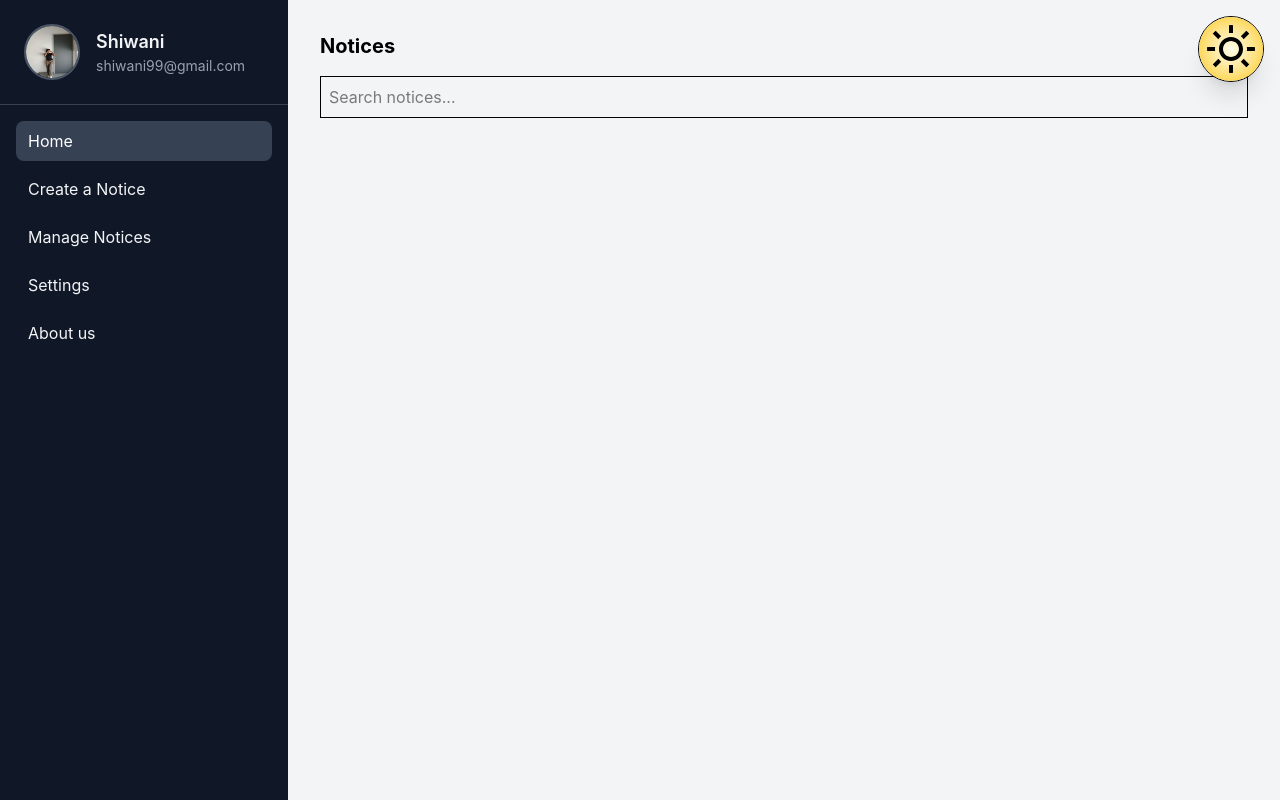
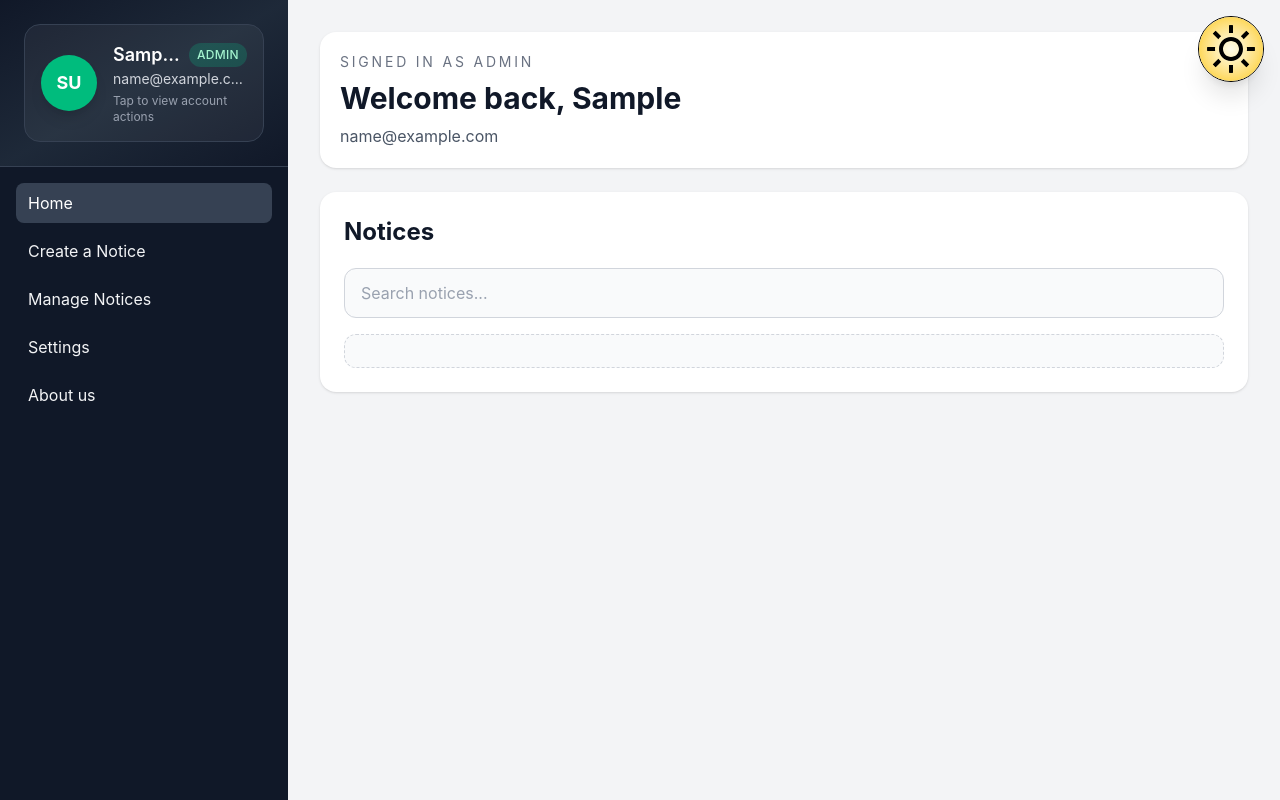
Before and after one commit to shiwani-dev/Notice-System, a React (Vite) app: page /dashboard in a window 1280 px wide. Built offline with nearby package versions, Linux system fonts and the light colour scheme; sample sign-in values are in the browser's storage.

Commit message:
token and profile

```diff
--- a/src/components/HomeNotices.jsx
+++ b/src/components/HomeNotices.jsx
@@ -9,27 +9,36 @@ function HomeNotices() {
   const { language } = useContext(LanguageContext);
   const t = translations[language];
   const [search, setSearch] = useState("");
+  const normalizedSearch = search.trim().toLowerCase();
 
-  const filteredNotices = notices.filter(
-    (n) =>
-      n.title.toLowerCase().includes(search.toLowerCase()) ||
-      n.notice.toLowerCase().includes(search.toLowerCase())
-  );
+  const filteredNotices = notices.filter((notice) => {
+    const title = notice?.title?.toLowerCase?.() ?? "";
+    const content = notice?.notice?.toLowerCase?.() ?? "";
+
+    return (
+      normalizedSearch === "" ||
+      title.includes(normalizedSearch) ||
+      content.includes(normalizedSearch)
+    );
+  });
 
   return (
-    <div className="p-2bnbmxcjdhn ">
-
-      <h1 className="text-xl font-bold mb-4">{t.notices}</h1>
+    <div className="rounded-2xl bg-white p-6 shadow-sm dark:bg-gray-800">
+      <div className="mb-5">
+        <h1 className="text-2xl font-bold text-gray-900 dark:text-gray-100">
+          {t.notices}
+        </h1>
+      </div>
 
       <input
         type="text"
         placeholder={t.searchNotices}
         value={search}
         onChange={(e) => setSearch(e.target.value)}
-        className="border p-2 mb-4 w-full"
+        className="mb-4 w-full rounded-xl border border-gray-300 bg-gray-50 px-4 py-3 text-gray-900 outline-none transition placeholder:text-gray-400 focus:border-emerald-500 focus:bg-white focus:ring-2 focus:ring-emerald-200 dark:border-gray-600 dark:bg-gray-900 dark:text-gray-100 dark:placeholder:text-gray-500 dark:focus:border-emerald-400 dark:focus:ring-emerald-900"
       />
 
-      <div>
+      <div className="space-y-4">
         {filteredNotices.map((n, index) => (
           <NoticeCard
             key={index}
@@ -38,6 +47,12 @@ function HomeNotices() {
             showActions={false}
           />
         ))}
+
+        {filteredNotices.length === 0 && (
+          <p className="rounded-xl border border-dashed border-gray-300 bg-gray-50 p-4 text-center text-gray-500 dark:border-gray-600 dark:bg-gray-900 dark:text-gray-400">
+            {t.noNotices}
+          </p>
+        )}
       </div>
     </div>
   );
--- a/src/components/Language.jsx
+++ b/src/components/Language.jsx
@@ -2,10 +2,12 @@ import React from "react";
 import { ThemeContext } from "../context/ThemeContext";
 import { LanguageContext } from "../context/LanguageContext";
 import { translations } from "../utils/translations";
+import { useAuth } from "../hooks/useAuth";
 
 function Language() {
   const { theme, setTheme } = React.useContext(ThemeContext);
   const { language, setLanguage } = React.useContext(LanguageContext);
+  const { logout } = useAuth();
 
   const t = translations[language];
 
@@ -19,25 +21,27 @@ function Language() {
   };
 
   const clearData = () => {
-    localStorage.clear();
-    alert("Local storage cleared!");
+    localStorage.removeItem("notices");
+    localStorage.removeItem("currentUser");
+    localStorage.removeItem("role");
+    localStorage.removeItem("token");
+    logout();
+    alert("Session and notices cleared. Saved users are kept.");
   };
 
   return (
-    <div className="p-8 max-w-3xl mx-auto dark:bg-gray-200 rounded-xl">
-      <h2 className="text-3xl font-bold mb-8">{t.settings}</h2>
+    <div className="mx-auto max-w-3xl rounded-2xl bg-gray-50 p-8 text-gray-900 shadow-sm dark:bg-gray-900 dark:text-gray-100">
+      <h2 className="mb-8 text-3xl font-bold">{t.settings}</h2>
 
-      <div className="bg-white shadow rounded-lg p-6 mb-6">
-        <h3 className="text-xl font-semibold mb-4">{t.theme}</h3>
-        <div className="flex space-x-4">
+      <div className="mb-6 rounded-2xl border border-gray-200 bg-white p-6 shadow-sm dark:border-gray-700 dark:bg-gray-800">
+        <h3 className="mb-4 text-xl font-semibold">{t.theme}</h3>
+        <div className="flex flex-wrap gap-4">
           <button
             onClick={() => handleThemeChange("light")}
-            className={`px-4 py-2 rounded-lg transition ${
+            className={`rounded-xl px-5 py-2.5 font-medium transition ${
               theme === "light"
-
-                ? "bg-blue-600 text-white"
-
-                : "bg-gray-200 hover:bg-gray-300"
+                ? "bg-emerald-600 text-white shadow-sm"
+                : "bg-gray-100 text-gray-700 hover:bg-gray-200 dark:bg-gray-700 dark:text-gray-100 dark:hover:bg-gray-600"
             }`}
           >
             {t.light}
@@ -45,10 +49,10 @@ function Language() {
 
           <button
             onClick={() => handleThemeChange("dark")}
-            className={`px-4 py-2 rounded-lg transition ${
+            className={`rounded-xl px-5 py-2.5 font-medium transition ${
               theme === "dark"
-                ? "bg-blue-600 text-white"
-                : "bg-gray-200 hover:bg-gray-300"
+                ? "bg-emerald-600 text-white shadow-sm"
+                : "bg-gray-100 text-gray-700 hover:bg-gray-200 dark:bg-gray-700 dark:text-gray-100 dark:hover:bg-gray-600"
             }`}
           >
             {t.dark}
@@ -56,23 +60,26 @@ function Language() {
         </div>
       </div>
 
-      <div className="bg-white dark:bg-gray-800 shadow rounded-lg p-6 mb-6">
-        <h3 className="text-xl font-semibold mb-4">{t.language}</h3>
+      <div className="mb-6 rounded-2xl border border-gray-200 bg-white p-6 shadow-sm dark:border-gray-700 dark:bg-gray-800">
+        <h3 className="mb-2 text-xl font-semibold">{t.language}</h3>
+        <p className="mb-4 text-sm text-gray-500 dark:text-gray-400">
+          Choose the language used across the dashboard.
+        </p>
         <select
           value={language}
           onChange={handleLanguageChange}
-          className="border rounded-lg p-2 w-full focus:ring-2 focus:ring-blue-500"
+          className="w-full rounded-xl border border-gray-300 bg-white px-4 py-3 text-gray-900 outline-none transition focus:border-emerald-500 focus:ring-2 focus:ring-emerald-200 dark:border-gray-600 dark:bg-gray-900 dark:text-gray-100 dark:focus:border-emerald-400 dark:focus:ring-emerald-900"
         >
           <option value="en">English</option>
           <option value="np">Nepali</option>
         </select>
       </div>
 
-      <div className="bg-white dark:bg-gray-100 shadow rounded-lg p-6">
-        <h3 className="text-xl font-semibold mb-4">{t.data}</h3>
+      <div className="rounded-2xl border border-gray-200 bg-white p-6 shadow-sm dark:border-gray-700 dark:bg-gray-800">
+        <h3 className="mb-4 text-xl font-semibold">{t.data}</h3>
         <button
           onClick={clearData}
-          className="bg-red-600 text-white px-4 py-2 rounded-lg hover:bg-red-500 transition"
+          className="rounded-xl bg-red-600 px-5 py-2.5 font-medium text-white transition hover:bg-red-500"
         >
           {t.clearStorage}
         </button>
--- a/src/components/Profile.jsx
+++ b/src/components/Profile.jsx
@@ -1,37 +1,72 @@
-import { useState } from "react";
+import { useMemo, useState } from "react";
+import { useNavigate } from "react-router-dom";
+import { useAuth } from "../hooks/useAuth";
 
 function Profile() {
   const [editMode, setEditMode] = useState(false);
+  const { currentUser, logout } = useAuth();
+  const navigate = useNavigate();
+
+  const displayName = currentUser?.name?.trim() || "Guest User";
+  const displayEmail = currentUser?.email || "No email";
+  const displayRole = currentUser?.role || "user";
+  const avatarText = useMemo(() => {
+    const parts = displayName.split(" ").filter(Boolean);
+
+    return parts.slice(0, 2).map((part) => part[0]?.toUpperCase()).join("") || "GU";
+  }, [displayName]);
 
   const handleLogout = () => {
-    localStorage.clear();
-    window.location.href = "/login";
+    logout();
+    navigate("/login");
   };
 
   return (
-    <div className="p-6 border-b border-gray-700">
-
+    <div className="border-b border-gray-700 bg-gradient-to-br from-gray-900 via-gray-800 to-gray-900 p-6">
       <div
-        className="flex items-center space-x-4 cursor-pointer"
+        className="cursor-pointer rounded-2xl border border-gray-700 bg-white/5 p-4 transition hover:border-gray-500"
         onClick={() => setEditMode(!editMode)}
       >
-        <img
-          src="src/assets/profile.png"
-          alt="User Avatar"
-          className="w-14 h-14 rounded-full border-2 border-gray-600"
-        />
-        <div>
-          <h3 className="text-lg font-semibold">Shiwani</h3>
-          <p className="text-sm text-gray-400">shiwani99@gmail.com</p>
+        <div className="flex items-center space-x-4">
+          <div className="flex h-14 w-14 items-center justify-center rounded-full bg-emerald-500 text-lg font-bold text-white shadow-lg">
+            {avatarText}
+          </div>
+
+          <div className="min-w-0 flex-1">
+            <div className="flex items-center gap-2">
+              <h3 className="truncate text-lg font-semibold text-white">
+                {displayName}
+              </h3>
+              <span className="rounded-full bg-emerald-400/20 px-2 py-1 text-xs font-medium uppercase tracking-wide text-emerald-200">
+                {displayRole}
+              </span>
+            </div>
+            <p className="truncate text-sm text-gray-300">{displayEmail}</p>
+            <p className="mt-1 text-xs text-gray-400">Tap to view account actions</p>
+          </div>
         </div>
       </div>
 
+      {editMode && (
+        <div className="mt-4 space-y-3 rounded-2xl border border-gray-700 bg-black/20 p-4">
+          <div className="grid grid-cols-1 gap-3 text-sm text-gray-200">
+            <div className="rounded-xl bg-white/5 p-3">
+              <p className="text-xs uppercase tracking-wide text-gray-400">Current User</p>
+              <p className="mt-1 font-medium text-white">{displayName}</p>
+            </div>
+            <div className="rounded-xl bg-white/5 p-3">
+              <p className="text-xs uppercase tracking-wide text-gray-400">Email</p>
+              <p className="mt-1 break-all font-medium text-white">{displayEmail}</p>
+            </div>
+            <div className="rounded-xl bg-white/5 p-3">
+              <p className="text-xs uppercase tracking-wide text-gray-400">Role</p>
+              <p className="mt-1 font-medium capitalize text-white">{displayRole}</p>
+            </div>
+          </div>
 
-      {editMode && (
-        <div className="mt-4 space-y-3">
           <button
             onClick={handleLogout}
-            className="w-full bg-red-600 text-white py-2 rounded-lg hover:bg-red-500"
+            className="w-full rounded-xl bg-red-600 py-2 text-white transition hover:bg-red-500"
           >
             Logout
           </button>
@@ -41,5 +76,4 @@ function Profile() {
   );
 }
 
-
 export default Profile;
--- a/src/context/NoticeContext.jsx
+++ b/src/context/NoticeContext.jsx
@@ -1,11 +1,26 @@
-import { createContext, useState } from "react";
+/* eslint-disable react-refresh/only-export-components */
+import { createContext, useEffect, useState } from "react";
 
 export const NoticeContext = createContext();
 
 export function NoticeProvider({ children }) {
-  const [notices, setNotices] = useState(
-    JSON.parse(localStorage.getItem("notices")) || [],
-  );
+  const [notices, setNotices] = useState(() => {
+    const savedNotices = localStorage.getItem("notices");
+
+    if (savedNotices) {
+      try {
+        return JSON.parse(savedNotices);
+      } catch {
+        localStorage.removeItem("notices");
+      }
+    }
+
+    return [];
+  });
+
+  useEffect(() => {
+    localStorage.setItem("notices", JSON.stringify(notices));
+  }, [notices]);
 
   const addNotice = (title, notice) => {
     const newNotice = {
@@ -16,7 +31,6 @@ export function NoticeProvider({ children }) {
 
     const updated = [...notices, newNotice];
     setNotices(updated);
-    localStorage.setItem("notices", JSON.stringify(updated));
   };
 
  const editNotice = (index, updatedTitle, updatedNotice) => {
@@ -24,13 +38,11 @@ export function NoticeProvider({ children }) {
     i === index ? { ...notice, title: updatedTitle, notice: updatedNotice } : notice,
   );
   setNotices(updated);
-  localStorage.setItem("notices", JSON.stringify(updated));
 };
 
   const deleteNotice = (index) => {
     const updated = notices.filter((_, i) => i !== index);
     setNotices(updated);
-    localStorage.setItem("notices", JSON.stringify(updated));
   };
 
   return (
--- a/src/pages/DashBoard.jsx
+++ b/src/pages/DashBoard.jsx
@@ -17,6 +17,7 @@ function Dashboard() {
 
   const t = translations[language];
   const role = currentUser?.role || "user";
+  const firstName = currentUser?.name?.split(" ").filter(Boolean)[0] || "User";
 
   const adminMenuItems = [
     { key: "home", label: t.home },
@@ -57,6 +58,18 @@ function Dashboard() {
       </aside>
 
       <main className="flex-1 p-8 overflow-y-auto">
+        <div className="mb-6 rounded-2xl bg-white p-5 shadow-sm">
+          <p className="text-sm uppercase tracking-[0.2em] text-gray-500">
+            Signed in as {role}
+          </p>
+          <h1 className="mt-2 text-3xl font-bold text-gray-900">
+            Welcome back, {firstName}
+          </h1>
+          <p className="mt-2 text-gray-600">
+            {currentUser?.email}
+          </p>
+        </div>
+
         {active === "home" && (
           <div className="space-y-6">
             <HomeNotices />
```
Also changed, not shown: src/context/AuthContext.jsx (+34 -8 lines).
